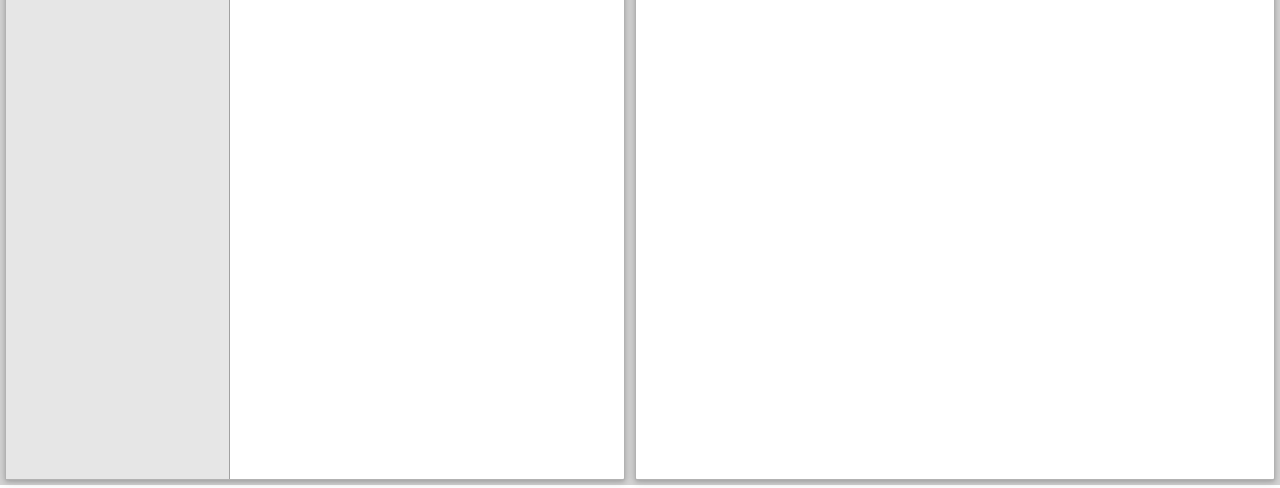
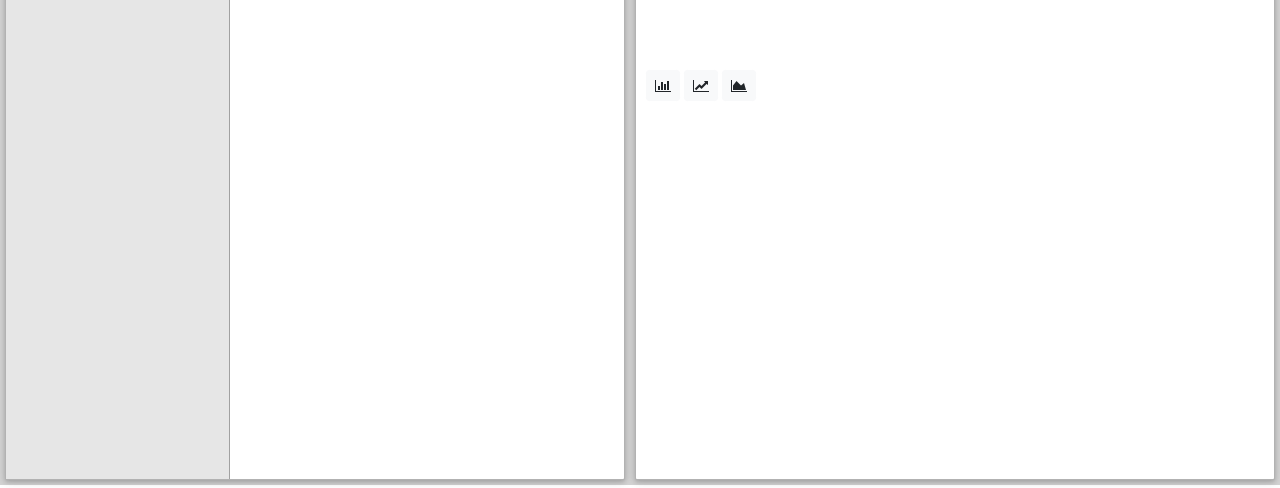
Before and after one commit to Glynk0613/vue-table-interaction, a Vue app in the folder table-interaction/: page / in a window 1280 px wide. Shown: the part 315-803 px from the top of the page. Built offline with nearby package versions, Linux system fonts and the light colour scheme.

Commit message:
chart type

```diff
--- a/table-interaction/src/components/ContentPanel.vue
+++ b/table-interaction/src/components/ContentPanel.vue
@@ -3,6 +3,17 @@
     <div class="row">
       <div class="col-sm-12">
         <v-chart v-if="option && resultSet" :options="option"/>
+      </div>
+      <div class="col-sm-12">
+        <button class="btn btn-light btn-sm mr-1" @click="changeChartType('bar')">
+          <i class="fa fa-bar-chart"></i>
+        </button>
+        <button class="btn btn-light btn-sm mr-1" @click="changeChartType('line')">
+          <i class="fa fa-line-chart"></i>
+        </button>
+        <button class="btn btn-light btn-sm mr-1" @click="changeChartType(null)">
+          <i class="fa fa-area-chart"></i>
+        </button>
       </div>
     </div>
   </div>
@@ -26,8 +37,7 @@ export default {
     }
   },
   watch: {
-    resultSet: function () {
-      console.log(this.resultSet)
+    resultSet: function() {
       if (this.resultSet) {
         const items = 24;
         this.option = {
@@ -67,7 +77,6 @@ export default {
           legendData.push(element.id);
         });
         this.option.legend.data = legendData;
-        console.log(legendData, 'legendData')
 
         const xAxisId = this.dimensionsQue[0].id;
         let xAxisData = [];
@@ -77,16 +86,14 @@ export default {
           }
         }
         this.option.xAxis[0].data = xAxisData;
-        console.log(xAxisData, 'xAxis')
 
         let yAxis = [];
         let series = [];
         legendData.forEach((legend, index) => {
-
           yAxis.push({
             type: "value",
             name: legend,
-            position: index? "right" : "left",
+            position: index ? "right" : "left",
             axisLine: {
               lineStyle: {
                 color: this.colors[index]
@@ -99,9 +106,9 @@ export default {
           series.push({
             name: legend,
             yAxisIndex: index,
-            type: "line",
+            type: index ? "line" : "bar",
             data: []
-          },)
+          });
           for (let i = 0; i < items && i < this.resultSet.length; i++) {
             if (this.resultSet[i].Measure === legend) {
               series[series.length - 1].data.push(this.resultSet[i].Value);
@@ -118,6 +125,19 @@ export default {
       colors: ["#5793f3", "#d14a61", "#675bba"],
       option: null
     };
+  },
+  methods: {
+    changeChartType(chartType) {
+      if (this.option) {
+        this.option.series.forEach((element, index) => {
+          if (chartType) {
+            element.type = chartType;
+          } else {
+            element.type = index ? "line" : "bar";
+          }
+        });
+      }
+    }
   }
 };
 </script>
--- a/table-interaction/src/components/ModelQueryPanel.vue
+++ b/table-interaction/src/components/ModelQueryPanel.vue
@@ -390,20 +390,7 @@ export default {
     excute() {
       let resultSet = [];
       this.dataSet.forEach(row => {
-        let add = false;
-        if (this.filtersQue[0] === null) {
-          add = true;
-        } else {
-          this.filtersQue.forEach(filter => {
-            if (filter.fMode === 0 && row[filter.id] === filter.fParam) {
-              // is one of
-              add = true;
-            }
-          });
-        }
-        if (add) {
-          resultSet.push(row);
-        }
+        resultSet.push(row);
       });
       this.dimensionsQue.forEach(element => {
         if (!element) return;
```
